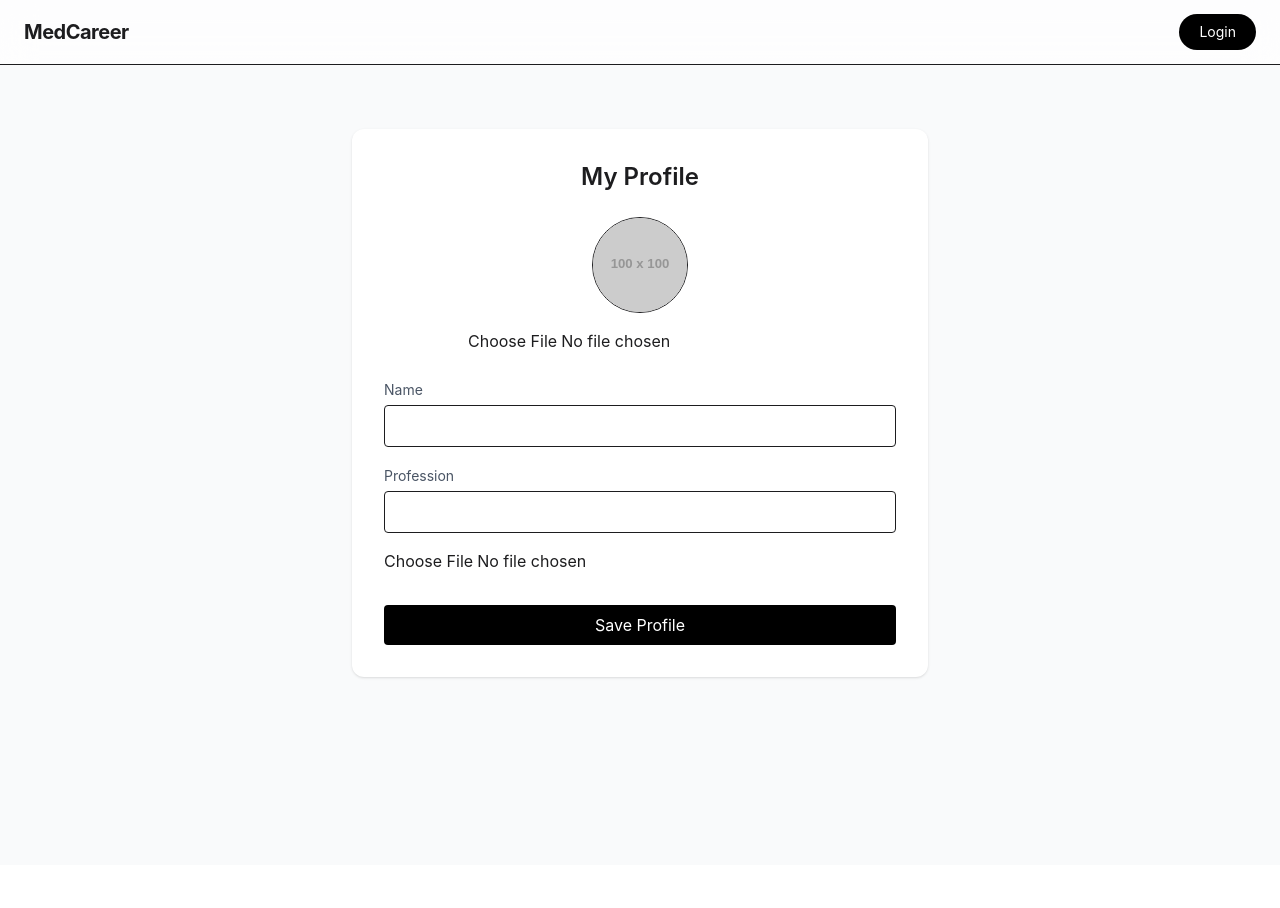
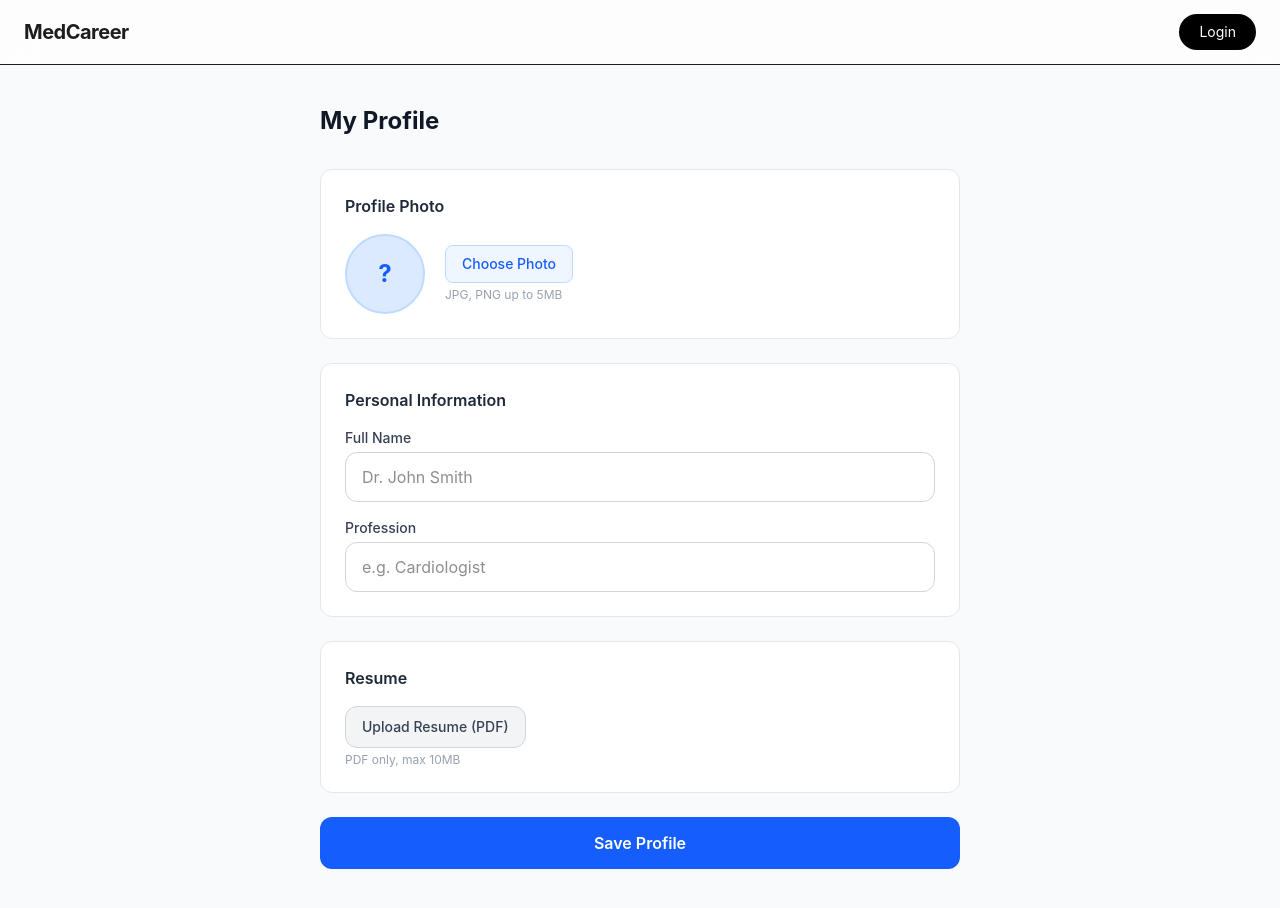
Before and after one commit to rashtravardhana/medpro, a Next.js app: page /profile in a window 1280 px wide. Before the commit the page ends 865 px from the top, so only its background shows below. Built offline with nearby package versions, Linux system fonts and the light colour scheme; no server answers.

Commit message:
Update page.tsx

```diff
--- a/app/profile/page.tsx
+++ b/app/profile/page.tsx
@@ -1,216 +1,254 @@
-"use client"
+'use client';
 
-import { useEffect, useState } from "react"
-import supabase from "@/lib/supabase"
+import { useEffect, useState } from 'react';
+import supabase from '@/lib/supabase';
+import ProfileProgress from '@/components/ProfileProgress';
 
-export default function ProfilePage(){
+export default function ProfilePage() {
+  const [loading, setLoading] = useState(false);
+  const [name, setName] = useState('');
+  const [profession, setProfession] = useState('');
+  const [avatar, setAvatar] = useState<File | null>(null);
+  const [avatarUrl, setAvatarUrl] = useState('');
+  const [resume, setResume] = useState<File | null>(null);
+  const [resumeUrl, setResumeUrl] = useState('');
+  const [message, setMessage] = useState('');
+  const [profile, setProfile] = useState<any>(null);
 
-  const [loading,setLoading] = useState(false)
+  useEffect(() => {
+    loadProfile();
+  }, []);
 
-  const [name,setName] = useState("")
-  const [profession,setProfession] = useState("")
-  const [avatar,setAvatar] = useState<File | null>(null)
-  const [avatarUrl,setAvatarUrl] = useState("")
-  const [resume,setResume] = useState<File | null>(null)
-  const [resumeUrl,setResumeUrl] = useState("")
-  const [message,setMessage] = useState("")
-
-  // 🔐 LOAD PROFILE
-  useEffect(() => {
-    const loadProfile = async () => {
-      const { data:{user} } = await supabase.auth.getUser()
-
-      if(!user) return
+  async function loadProfile() {
+    const { data: { user } } = await supabase.auth.getUser();
+    if (!user) return;
 
     const { data } = await supabase
-        .from("profiles")
-        .select("*")
-        .eq("id",user.id)
-        .single()
+      .from('profiles')
+      .select('*')
+      .eq('id', user.id)
+      .single();
 
-      if(data){
-        setName(data.name || "")
-        setProfession(data.profession || "")
-        setAvatarUrl(data.avatar_url || "")
-        setResumeUrl(data.resume_url || "")
+    if (data) {
+      setProfile(data);
+      setName(data.name || '');
+      setProfession(data.profession || '');
+      setAvatarUrl(data.avatar_url || '');
+      setResumeUrl(data.resume_url || '');
     }
   }
 
-    loadProfile()
-  }, [])
+  async function handleSave() {
+    setLoading(true);
+    setMessage('');
 
-  // 🔥 SAVE PROFILE
-  const handleSave = async () => {
-
-    setLoading(true)
-    setMessage("")
-
-    const { data:{user} } = await supabase.auth.getUser()
-
-    if(!user){
-      setMessage("Login required")
-      setLoading(false)
-      return
+    const { data: { user } } = await supabase.auth.getUser();
+    if (!user) {
+      setMessage('Login required');
+      setLoading(false);
+      return;
     }
 
-    let avatarPublicUrl = avatarUrl
-    let resumePublicUrl = resumeUrl
+    let avatarPublicUrl = avatarUrl;
+    let resumePublicUrl = resumeUrl;
 
-    // 🖼️ UPLOAD AVATAR
-    if(avatar){
-      const filePath = `${user.id}/avatar-${Date.now()}`
+    // Upload Avatar
+    if (avatar) {
+      const filePath = `${user.id}/avatar-${Date.now()}`;
 
       const { error } = await supabase.storage
-        .from("avatars")
-        .upload(filePath,avatar,{ upsert:true })
+        .from('avatars')
+        .upload(filePath, avatar, { upsert: true });
 
-      if(error){
-        setMessage(error.message)
-        setLoading(false)
-        return
+      if (error) {
+        setMessage(error.message);
+        setLoading(false);
+        return;
       }
 
-      const { data } = supabase.storage
-        .from("avatars")
-        .getPublicUrl(filePath)
-
-      avatarPublicUrl = data.publicUrl
+      const { data } = supabase.storage.from('avatars').getPublicUrl(filePath);
+      avatarPublicUrl = data.publicUrl;
+      setAvatarUrl(avatarPublicUrl);
     }
 
-    // 📄 UPLOAD RESUME
-    if(resume){
-      if(resume.type !== "application/pdf"){
-        setMessage("Only PDF allowed")
-        setLoading(false)
-        return
+    // Upload Resume
+    if (resume) {
+      if (resume.type !== 'application/pdf') {
+        setMessage('Only PDF files are allowed.');
+        setLoading(false);
+        return;
       }
 
-      const filePath = `${user.id}/resume-${Date.now()}`
+      const filePath = `${user.id}/resume-${Date.now()}`;
 
       const { error } = await supabase.storage
-        .from("resumes")
-        .upload(filePath,resume,{ upsert:true })
+        .from('resumes')
+        .upload(filePath, resume, { upsert: true });
 
-      if(error){
-        setMessage(error.message)
-        setLoading(false)
-        return
+      if (error) {
+        setMessage(error.message);
+        setLoading(false);
+        return;
       }
 
-      const { data } = supabase.storage
-        .from("resumes")
-        .getPublicUrl(filePath)
-
-      resumePublicUrl = data.publicUrl
+      const { data } = supabase.storage.from('resumes').getPublicUrl(filePath);
+      resumePublicUrl = data.publicUrl;
+      setResumeUrl(resumePublicUrl);
     }
 
-    // 💾 UPDATE PROFILE
+    // Update Profile
     const { error } = await supabase
-      .from("profiles")
+      .from('profiles')
       .update({
         name,
         profession,
         avatar_url: avatarPublicUrl,
-        resume_url: resumePublicUrl
+        resume_url: resumePublicUrl,
       })
-      .eq("id",user.id)
+      .eq('id', user.id);
 
-    if(error){
-      setMessage(error.message)
-      setLoading(false)
-      return
+    if (error) {
+      setMessage(error.message);
+      setLoading(false);
+      return;
     }
 
-    setMessage("✅ Profile updated successfully")
-    setLoading(false)
+    // Update local profile for progress bar
+    setProfile((p: any) => ({
+      ...p,
+      name,
+      profession,
+      avatar_url: avatarPublicUrl,
+      resume_url: resumePublicUrl,
+    }));
 
-    // 🔄 refresh UI (navbar avatar update)
-    setTimeout(() => window.location.reload(), 1000)
+    setMessage('✅ Profile updated successfully!');
+    setLoading(false);
+    setTimeout(() => window.location.reload(), 1000);
   }
 
-  return(
-    <div className="min-h-screen bg-gray-50 py-16 px-6">
+  return (
+    <div className="min-h-screen bg-gray-50">
+      <div className="max-w-2xl mx-auto px-4 py-10">
+        <h1 className="text-2xl font-bold text-gray-900 mb-8">My Profile</h1>
 
-      <div className="max-w-xl mx-auto bg-white p-8 rounded-xl shadow">
+        {/* Message */}
+        {message && (
+          <div className={`mb-6 px-4 py-3 rounded-xl text-sm border ${
+            message.startsWith('✅')
+              ? 'bg-green-50 border-green-200 text-green-700'
+              : 'bg-red-50 border-red-200 text-red-600'
+          }`}>
+            {message}
+          </div>
+        )}
 
-        <h1 className="text-2xl font-semibold mb-6 text-center">
-          My Profile
-        </h1>
+        {/* Profile Progress */}
+        {profile && (
+          <div className="mb-6">
+            <ProfileProgress profile={profile} />
+          </div>
+        )}
 
-        {/* 🖼️ AVATAR */}
-        <div className="flex flex-col items-center mb-6">
-
+        {/* Avatar Section */}
+        <div className="bg-white rounded-xl border border-gray-200 p-6 mb-6">
+          <h2 className="font-semibold text-gray-800 mb-4">Profile Photo</h2>
+          <div className="flex items-center gap-5">
+            {avatarUrl ? (
               <img
-            src={avatarUrl || "https://via.placeholder.com/100"}
-            className="w-24 h-24 rounded-full object-cover mb-4 border"
+                src={avatarUrl}
+                className="w-20 h-20 rounded-full object-cover border-2 border-blue-100"
+                alt="avatar"
               />
-
+            ) : (
+              <div className="w-20 h-20 rounded-full bg-blue-100 flex items-center justify-center text-blue-600 font-bold text-2xl border-2 border-blue-200">
+                {name?.charAt(0).toUpperCase() || '?'}
+              </div>
+            )}
+            <div>
+              <label className="cursor-pointer bg-blue-50 text-blue-600 border border-blue-200 px-4 py-2 rounded-lg text-sm font-medium hover:bg-blue-100 transition inline-block">
+                {avatar ? avatar.name : 'Choose Photo'}
                 <input
                   type="file"
                   accept="image/*"
-            onChange={(e)=>setAvatar(e.target.files?.[0] || null)}
+                  className="hidden"
+                  onChange={(e) => setAvatar(e.target.files?.[0] || null)}
                 />
-
+              </label>
+              <p className="text-xs text-gray-400 mt-1">JPG, PNG up to 5MB</p>
+            </div>
+          </div>
         </div>
 
-        {/* 👤 NAME */}
-        <div className="mb-4">
-          <label className="text-sm text-gray-600">Name</label>
+        {/* Personal Info */}
+        <div className="bg-white rounded-xl border border-gray-200 p-6 mb-6">
+          <h2 className="font-semibold text-gray-800 mb-4">Personal Information</h2>
+          <div className="space-y-4">
+            <div>
+              <label className="block text-sm font-medium text-gray-700 mb-1">Full Name</label>
               <input
+                type="text"
                 value={name}
-            onChange={(e)=>setName(e.target.value)}
-            className="w-full border p-2 rounded mt-1"
+                onChange={(e) => setName(e.target.value)}
+                className="w-full px-4 py-3 border border-gray-300 rounded-xl focus:ring-2 focus:ring-blue-500 focus:border-transparent outline-none"
+                placeholder="Dr. John Smith"
               />
             </div>
-
-        {/* 💼 PROFESSION */}
-        <div className="mb-4">
-          <label className="text-sm text-gray-600">Profession</label>
+            <div>
+              <label className="block text-sm font-medium text-gray-700 mb-1">Profession</label>
               <input
+                type="text"
                 value={profession}
-            onChange={(e)=>setProfession(e.target.value)}
-            className="w-full border p-2 rounded mt-1"
+                onChange={(e) => setProfession(e.target.value)}
+                className="w-full px-4 py-3 border border-gray-300 rounded-xl focus:ring-2 focus:ring-blue-500 focus:border-transparent outline-none"
+                placeholder="e.g. Cardiologist"
               />
             </div>
+          </div>
+        </div>
 
-        {/* 📄 RESUME */}
-        <div className="mb-4">
+        {/* Resume Section */}
+        <div className="bg-white rounded-xl border border-gray-200 p-6 mb-6">
+          <h2 className="font-semibold text-gray-800 mb-4">Resume</h2>
 
           {resumeUrl && (
+            <div className="flex items-center gap-3 mb-4 p-3 bg-green-50 border border-green-200 rounded-xl">
+              <svg className="w-5 h-5 text-green-600" fill="none" stroke="currentColor" viewBox="0 0 24 24">
+                <path strokeLinecap="round" strokeLinejoin="round" strokeWidth={2} d="M9 12h6m-6 4h6m2 5H7a2 2 0 01-2-2V5a2 2 0 012-2h5.586a1 1 0 01.707.293l5.414 5.414a1 1 0 01.293.707V19a2 2 0 01-2 2z" />
+              </svg>
+              <span className="text-sm text-green-700 font-medium flex-1">Resume uploaded</span>
               <a
                 href={resumeUrl}
                 target="_blank"
-              className="text-blue-600 underline block mb-2"
+                rel="noopener noreferrer"
+                className="text-sm text-blue-600 hover:underline"
               >
-              View Current Resume
+                View
               </a>
+            </div>
           )}
 
+          <label className="cursor-pointer bg-gray-100 text-gray-700 border border-gray-300 px-4 py-2.5 rounded-xl text-sm font-medium hover:bg-gray-200 transition inline-block">
+            {resume ? resume.name : resumeUrl ? 'Replace Resume' : 'Upload Resume (PDF)'}
             <input
               type="file"
               accept=".pdf"
-            onChange={(e)=>setResume(e.target.files?.[0] || null)}
+              className="hidden"
+              onChange={(e) => setResume(e.target.files?.[0] || null)}
             />
-
+          </label>
+          <p className="text-xs text-gray-400 mt-1">PDF only, max 10MB</p>
         </div>
 
-        {/* 💾 SAVE */}
+        {/* Save Button */}
         <button
           onClick={handleSave}
-          className="w-full bg-black text-white py-2 rounded mt-4"
+          disabled={loading}
+          className="w-full bg-blue-600 text-white py-3.5 rounded-xl font-semibold hover:bg-blue-700 transition disabled:opacity-60 disabled:cursor-not-allowed"
         >
-          {loading ? "Saving..." : "Save Profile"}
+          {loading ? 'Saving...' : 'Save Profile'}
         </button>
-
-        {/* MESSAGE */}
-        {message && (
-          <p className="text-center text-sm mt-4 text-gray-600">
-            {message}
-          </p>
-        )}
-
       </div>
-
     </div>
-  )
+  );
 }
```
Lines whose indentation alone changed are shown as unchanged.
